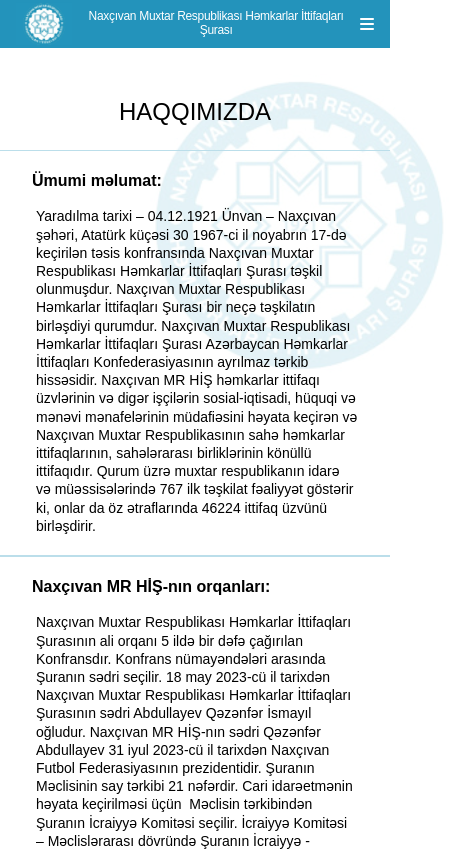
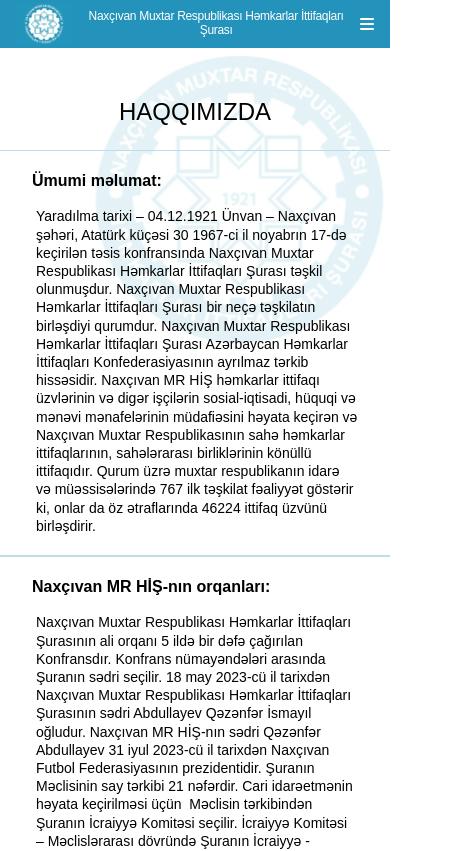
Before and after one commit to FeridAQA/nmrhis, a React (Vite) app: page /haqqimizda in a window 390 px wide. Shown: the top 851 px of the page, 450 px wide, since content can reach past the window. Built offline with nearby package versions, Linux system fonts and the light colour scheme.

Commit message:
Haqqimizda responsive fixed

```diff
--- a/src/App.scss
+++ b/src/App.scss
@@ -34,5 +34,5 @@
 #top.Gerb {
     top: 0;
     right: 0;
-    transform: translate(20%, 0%);
+    // transform: translate(20%, 0%);
 }
--- a/src/pages/Haqqimizda/index.jsx
+++ b/src/pages/Haqqimizda/index.jsx
@@ -54,8 +54,8 @@
       <HaqqimizdaSection title={"HİŞ-in beynəlxalq əlaqələri"}>
         AHİK 17 oktyabr 2000-ci il tarixdən Beynəlxalq Həmkarlar İttifaqları Konfederasiyasının üzvüdür və bu beynəlxalq təşkilatın keçirdiyi bütün tədbirlərdə fəal iştirak edir. AHİK-in nümayəndəsi bu mötəbər beynəlxalq həmkarlar ittifaqı təşkilatının icraiyyə komitəsində təmsil olunur. AHİK 26 may 2004-cü ildən Ümumhəmkarlar İttifaqları Konfederasiyasının üzv təşkilatıdır. Elektroenergetika və Elektrotexnika Sənayesi İşçiləri Həmkarlar İttifaqı, Neft və Qaz Sənayesi İşçiləri Həmkarlar İttifaqı, “İnşaat-iş” Həmkarlar İttifaqı, Metal İşçiləri Həmkarlar İttifaqı Federasiyası Beynəlxalq “İndustry All” təşkilatının, Dəniz Nəqliyyatı İşçiləri Həmkarlar İttifaqı Beynəlxalq Nəqliyyat Federasiyasının (London), Səhiyyə işçilərinin, Yerli, Sənaye və Kommunal Məişət Müəssisələri İşçilərinin, Müdafiə Sənayesi İşçilərinin həmkarlar ittifaqları PSI-nın üzvüdürlər. Türkiyə, Fransa, Belçika, İngiltərə, Almaniya, Misir, Yaponiya, Bolqariya MDB dövlətləri, Çin Respublikası və 70-ə yaxın ölkələrin həmkarlar ittifaqları mərkəzləri ilə ikitərəfli dostluq əlaqələrindədir.
       </HaqqimizdaSection>
-      <img className={`${style.Gerb}`} id={style.top} src={Gerb} />
-      <img className={"Gerb"} id={style.bottom} src={Gerb} />
+      <img className={`Gerb`} id={"top"} src={Gerb} />
+      <img className={"Gerb"} id={"bottom"} src={Gerb} />
     </div>
   )
 }
--- a/src/pages/Home/index.jsx
+++ b/src/pages/Home/index.jsx
@@ -8,11 +8,11 @@
 function Home() {
   return (
     <>
+      <XeberSwiper />
       <QuickAccessPanel />
-      <XeberSwiper />
       <FotoXronikaSlider />
       <MekanSlider />
-      <MekanSliderWithNav />
+      {/* <MekanSliderWithNav /> */}
       <div>Lorem ipsum dolor sit amet, consectetur adipiscing elit. Cras ac dignissim velit. Nulla laoreet semper euismod. Fusce at ligula eu erat facilisis mollis. Cras commodo condimentum neque, eget posuere tortor feugiat et. Fusce et vestibulum justo, quis malesuada massa. Cras viverra feugiat erat ac sagittis. Nulla scelerisque metus congue ligula mattis, eu feugiat nibh placerat. Curabitur at suscipit velit. Vivamus nunc nunc, sagittis nec velit ac, molestie tincidunt tellus. Mauris varius ut quam id malesuada.
 
         Nunc egestas a ante id mattis. Integer tempor ornare nisl, vel suscipit dui mattis vel. Donec mollis neque at tincidunt aliquam. Curabitur et orci a mi porttitor tempus. Nulla pretium ligula et laoreet tempor. In faucibus ac velit ac cursus. Aenean porta feugiat augue. Etiam auctor mattis metus sed viverra. Nam et pharetra elit, in vulputate mauris. Sed facilisis eros non orci fringilla, sed elementum erat imperdiet. Duis vitae porttitor enim. Vestibulum ante ipsum primis in faucibus orci luctus et ultrices posuere cubilia curae;
```
